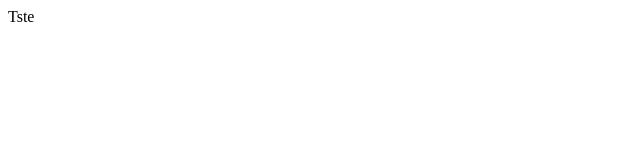
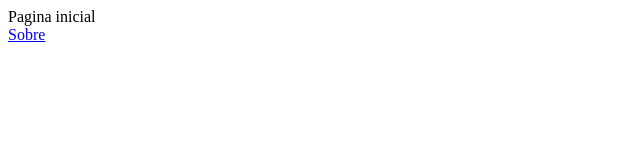
Before and after one commit to votanruchel/olx-clone, a React (Create React App) app in the folder frontend/: page / in a window 1280 px wide. Shown: the top 160 px of the page, without its empty margins (0-640 px from the left). Built offline with nearby package versions, Linux system fonts and the light colour scheme.

Commit message:
Impanting Router

```diff
--- a/frontend/package.json
+++ b/frontend/package.json
@@ -9,6 +9,7 @@
     "react": "^16.13.0",
     "react-dom": "^16.13.0",
     "react-redux": "^7.2.0",
+    "react-router-dom": "^5.1.2",
     "react-scripts": "3.4.0",
     "redux": "^4.0.5"
   },
--- a/frontend/src/App.js
+++ b/frontend/src/App.js
@@ -1,10 +1,15 @@
 import React from 'react';
 import {connect} from 'react-redux';
 // import { Container } from './styles';
+import { BrowserRouter } from 'react-router-dom';
+import Routes from './Routes';
+
 
 export default function Page() {
   return (
-    <div>Tste</div>
+    <BrowserRouter>
+      <Routes/>
+    </BrowserRouter>
   );
 }
 const mapStateToProps = state => {
--- /dev/null
+++ b/frontend/src/Routes.js
@@ -0,0 +1,19 @@
+import React from 'react'
+import { Switch, Route } from 'react-router-dom';
+
+import Home from './pages/Home';
+import About from './pages/About';
+
+
+export default ()=>{
+    return(
+        <Switch>
+            <Route exact path="/">
+                <Home/>
+            </Route>
+            <Route exact path="/about">
+                <About />
+            </Route>
+        </Switch>
+    )
+}
--- /dev/null
+++ b/frontend/src/pages/About/index.js
@@ -0,0 +1,11 @@
+import React from 'react';
+
+
+const Page = () => {
+    return (
+        <div> Pagina Sobre</div>
+    )
+}
+
+
+export default Page;
--- /dev/null
+++ b/frontend/src/pages/Home/index.js
@@ -0,0 +1,17 @@
+import React from 'react';
+
+import {Link} from 'react-router-dom';
+
+const Page = () =>{
+    return(
+        <div> Pagina inicial
+        <br/>
+
+        <Link to="/about">Sobre</Link>
+        </div>
+
+    )
+}
+
+
+export default Page;
```
Also changed, not shown: 2 other files (tests, documents, lock files or other folders).
